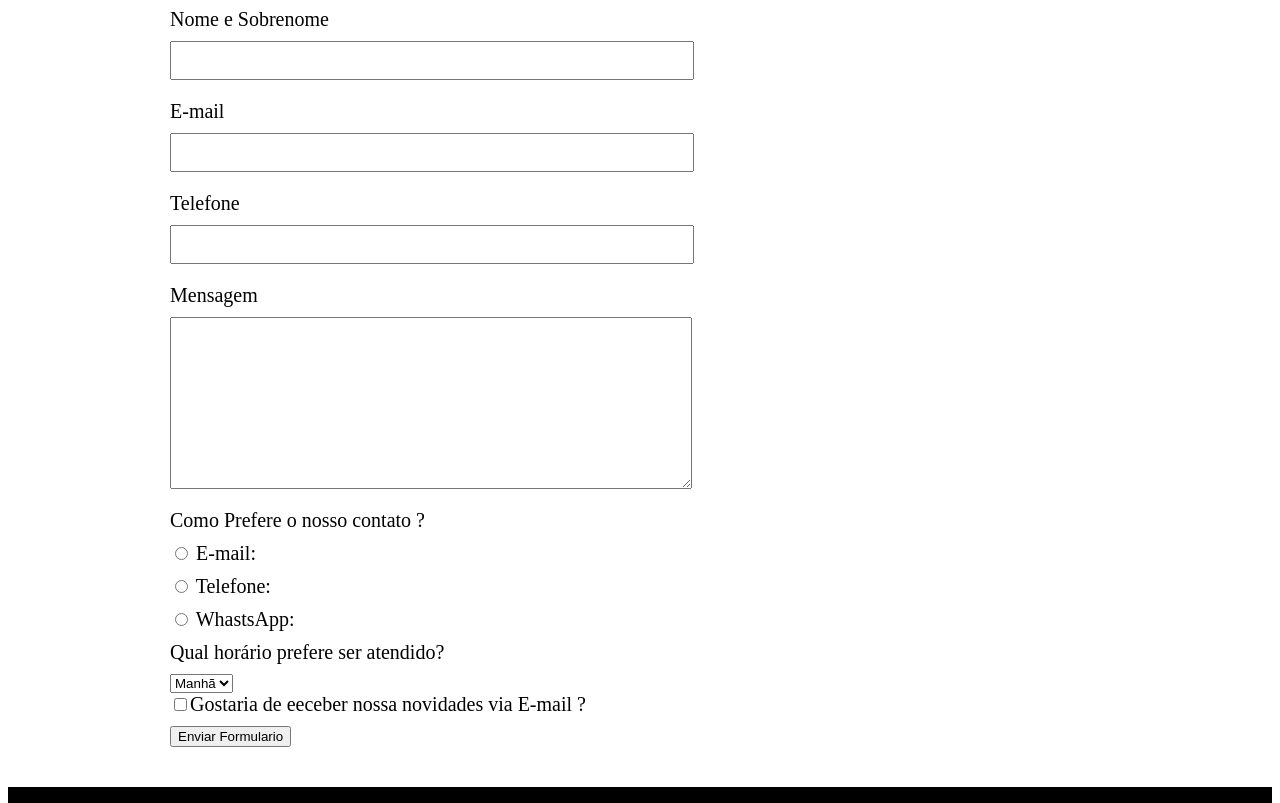
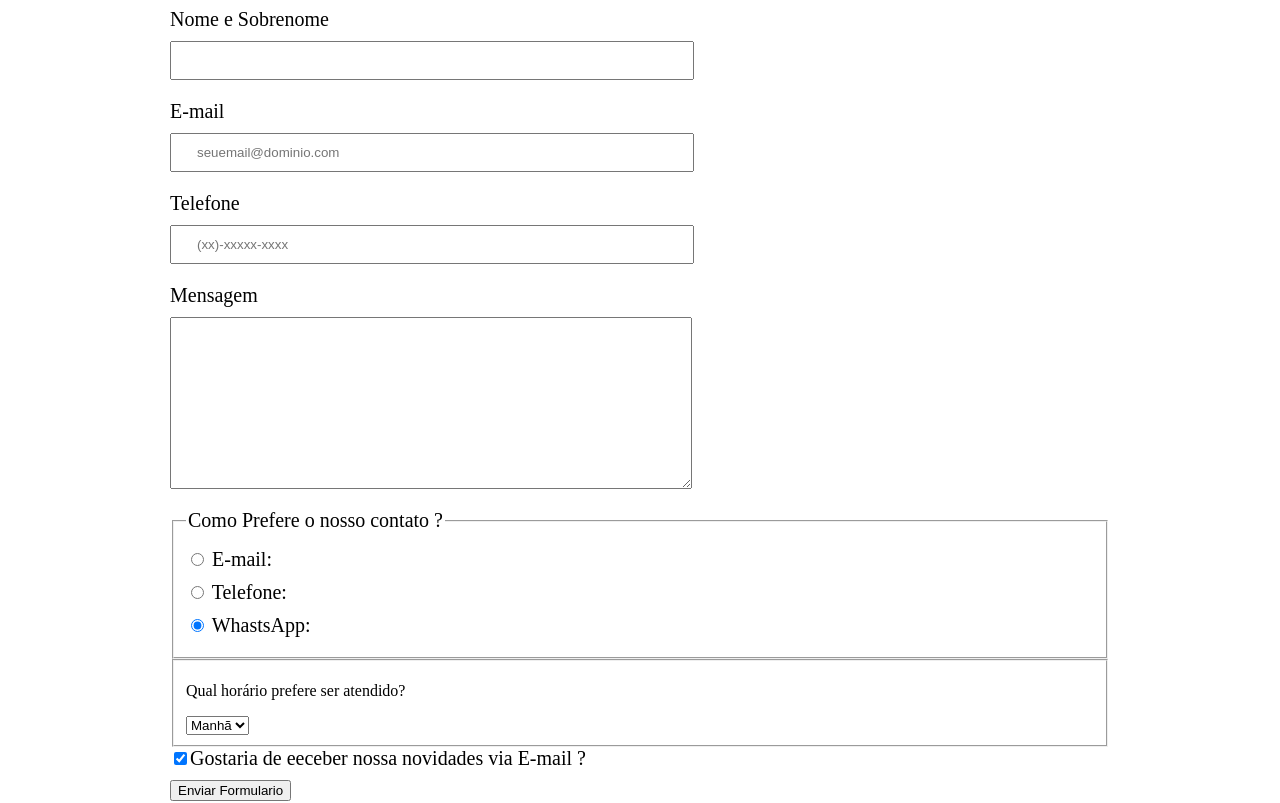
Before and after one commit to dudutavares1/AluraFrontEnd, an Angular app in the folder Barbearia-Alura/: page /Contato in a window 1280 px wide. Shown: the part 260-1063 px from the top of the page. Built offline with nearby package versions, Linux system fonts and the light colour scheme.

Commit message:
atualizando pagina do cadastro

```diff
--- a/Barbearia-Alura/src/app/contato/contato.component.html
+++ b/Barbearia-Alura/src/app/contato/contato.component.html
@@ -1,20 +1,20 @@
 <main>
   <form>
     <label for="nomesobrenome"> Nome e Sobrenome </label>
-    <input type="text" id="nomesobrenome" class="input-padrao">
+    <input type="text" id="nomesobrenome" class="input-padrao" required>
 
     <label for="email"> E-mail </label>
-    <input type="text" id="email" class="input-padrao">
+    <input type="text" id="email" class="input-padrao" required placeholder="seuemail@dominio.com">
 
     <label for="telefone"> Telefone </label>
-    <input type="number" id="telefone" class="input-padrao">
+    <input type="number" id="telefone" class="input-padrao" required placeholder="(xx)-xxxxx-xxxx">
 
     <label for="mensagem"> Mensagem </label>
-    <textarea name="" id="" cols="72" rows="10" class="input-padrao"></textarea>
+    <textarea name="" id="" cols="72" rows="10" class="input-padrao" required></textarea>
 
 
-    <div>
-      <p class="">Como Prefere o nosso contato ?</p>
+    <fieldset>
+      <legend class="">Como Prefere o nosso contato ?</legend>
       <label for="radio-email"><input type="radio" name="contato" value="email" id="radio-email">
         E-mail: </label>
 
@@ -23,20 +23,20 @@
         Telefone: </label>
 
 
-      <label for="radio-whastsapp"><input type="radio" name="contato" value="whastsapp" id="radio-whastsapp">
+      <label for="radio-whastsapp"><input type="radio" name="contato" value="whastsapp" id="radio-whastsapp" checked>
         WhastsApp: </label>
-    </div>
+    </fieldset>
 
-    <div>
+    <fieldset>
       <p>Qual horário prefere ser atendido?</p>
       <select>
           <option>Manhã</option>
           <option>Tarde</option>
           <option>Noite</option>
       </select>
-  </div>
+  </fieldset>
 
-    <label class="checkbox"><input type="checkbox">Gostaria de eeceber nossa novidades via E-mail ? </label>
+    <label class="checkbox"><input type="checkbox" checked>Gostaria de eeceber nossa novidades via E-mail ? </label>
 
     <input type="submit" value="Enviar Formulario">
 
--- a/Barbearia-Alura/src/app/contato/contato.component.scss
+++ b/Barbearia-Alura/src/app/contato/contato.component.scss
@@ -7,7 +7,7 @@ form {
   margin: 40px 0;
 }
 
-form label, form p {
+form label, form legend {
   display: block;
   font-size: 20px;
   margin: 0 0 10px;
```
